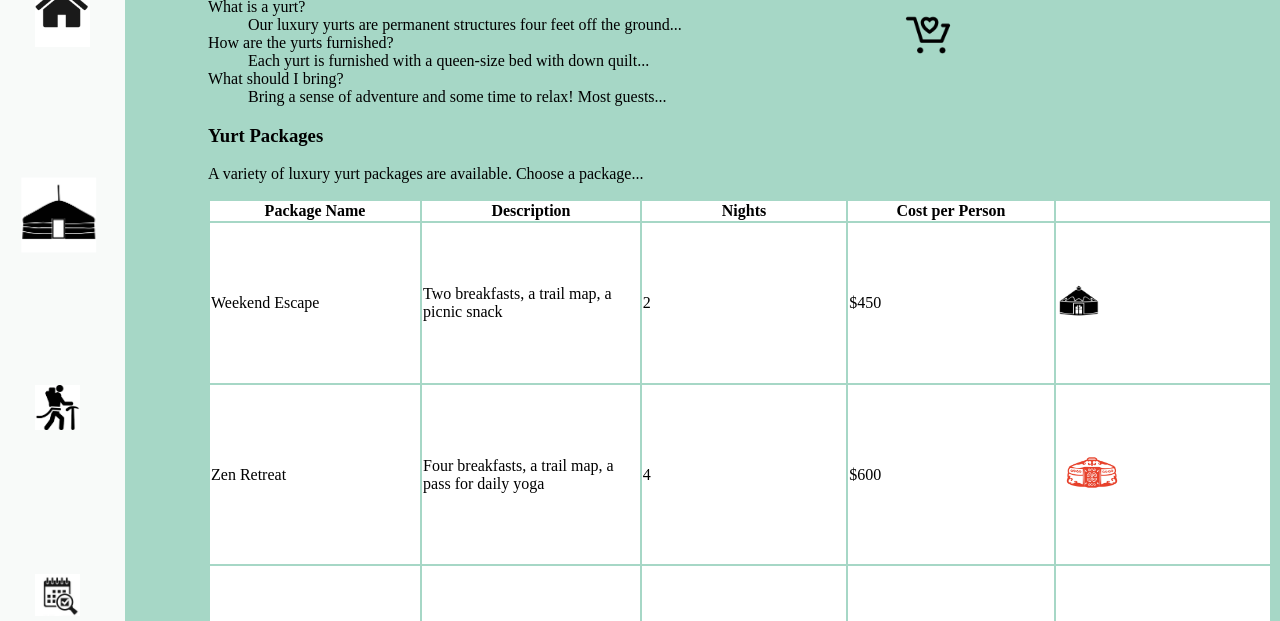
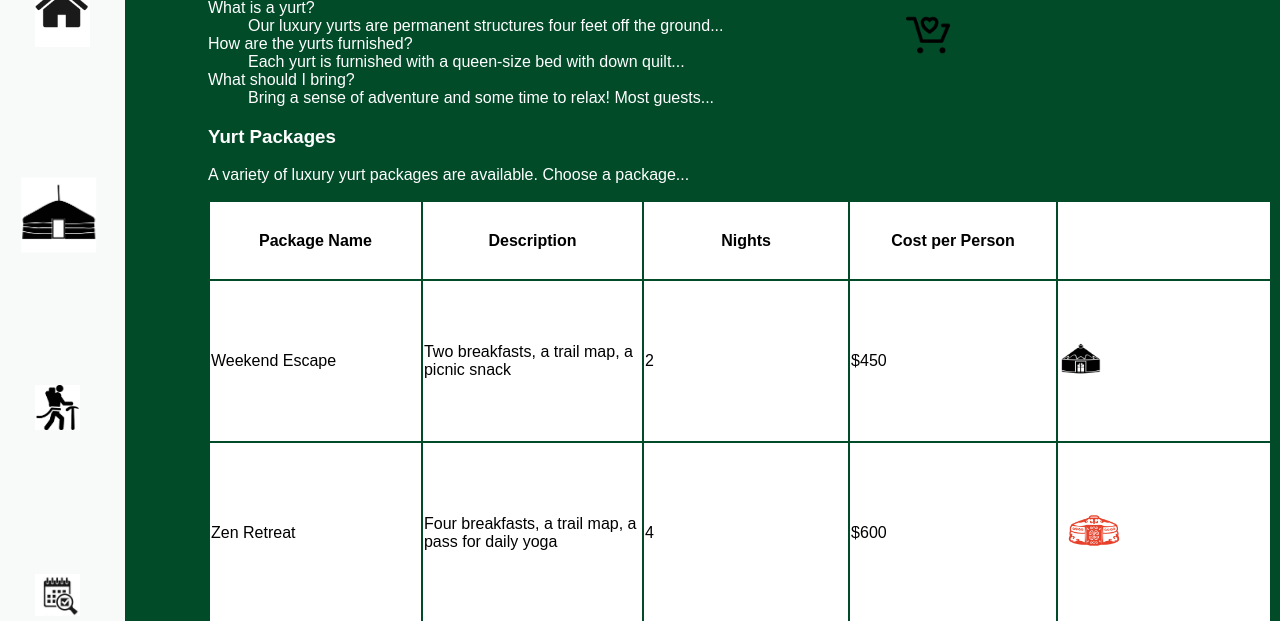
Before and after one commit to Caty1121/ChampainProj_PacificTrailsResort, a plain HTML site: page PacificTrailsResort/yurts.html in a window 1280 px wide. Shown: the part 129-750 px from the top of the page. Drawn offline with Linux system fonts and the light colour scheme.

Commit message:
minor css update

```diff
--- a/PacificTrailsResort/pacific.css
+++ b/PacificTrailsResort/pacific.css
@@ -1,7 +1,9 @@
 body {
   flex: 1;
   padding-left: 200px;
-  background-color: rgb(166, 215, 198);
+  background-color: rgb(2, 75, 41);
+  Color: white;
+  font-family: Arial, Helvetica, sans-serif;
 }
 .wrapper  {
   display: flex;
@@ -40,10 +42,12 @@ body {
 tr {
     background-color: white;
   }
-  td {
+th, td {
     width:300px;
+    height: 75px;
+    color: black;
   }
-  img {
+img {
     padding-top: 60px;
     padding-bottom: 60px;
   }
```
